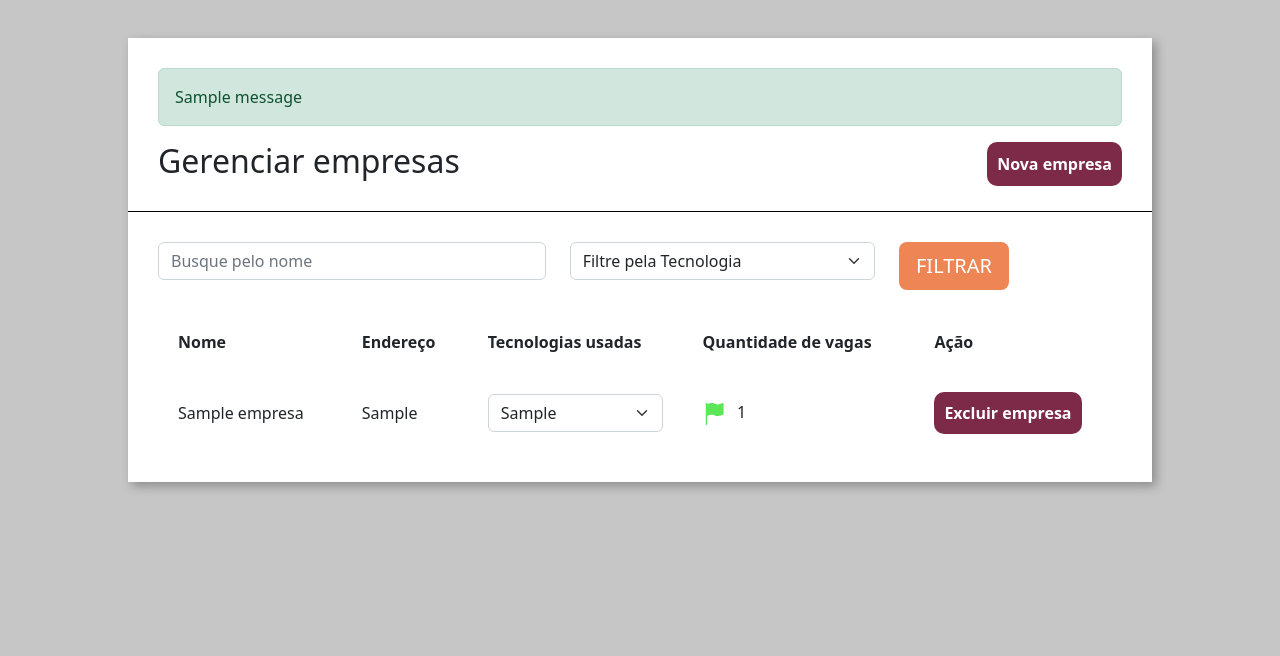
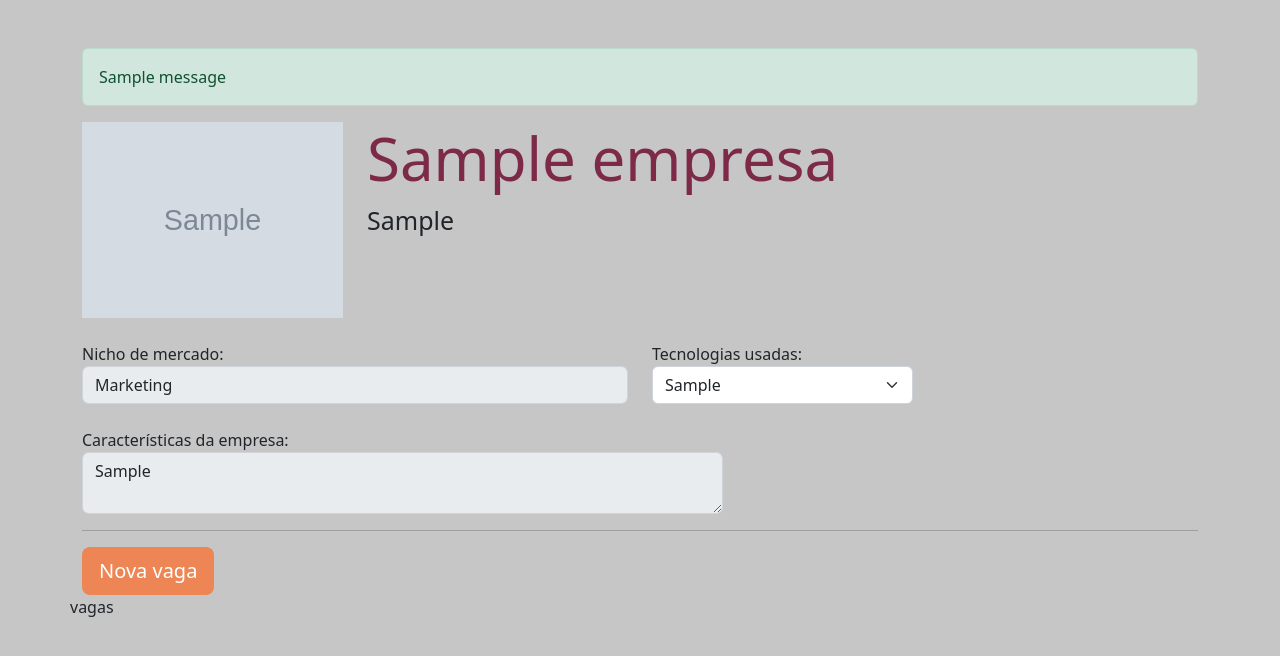
Before and after one commit to aguiardafa/gerenciar-processos-seletivos, a Django app: template empresa/templates/empresa.html in a window 1280 px wide. Shown: the part 56-712 px from the top of the page. Run offline with Django 4.2, Linux system fonts and the light colour scheme; the template is opened without the code that fills it: values that come from a table or form of the project are taken from there, others are empty; tables that the repository leaves empty hold one stand-in row (values such as "Sample post"); grey boxes marked "Sample" are stand-in pictures; one stand-in notice (Sample message) is shown.

Commit message:
feat(gerenc_empresa): implementa detalhar  empresa

```diff
--- a/empresa/templates/empresa.html
+++ b/empresa/templates/empresa.html
@@ -1,90 +1,62 @@
-{% extends 'base.html' %} {% load static %} {% load filtro %} {% block 'head' %}
-<link href="{% static 'empresa/css/empresas.css' %}" rel="stylesheet" />
+{% extends 'base.html' %} {% load static %} {% block 'head' %}
+<link href="{% static 'empresa/css/empresa.css' %}" rel="stylesheet" />
 {% endblock%} {% block 'body' %}
-<div class="wrapper">
-  <div class="box">
-    <div class="header-box">
+
+<br />
+<div class="container">
   {% if messages %} {% for message in messages %}
+  <br />
   <section class="alert {{message.tags}}">{{message}}</section>
   {% endfor %} {% endif %}
-      <h2 class="titulo">Gerenciar empresas</h2>
-      <a class="btn-nova-empresa" href="{% url 'nova_empresa' %}"
-        >Nova empresa</a
-      >
+  <div class="row">
+    <div class="col-md-3">
+      <img width="100%" src="{{empresa.logo.url}}" />
     </div>
-    <div class="borda-box"></div>
-    <div class="body-box">
-      <form action="{% url 'empresa' %}" method="GET">
-        {% csrf_token %}
+
+    <div class="col-md">
+      <h1 class="titulo">{{empresa.nome}}</h1>
+      <p class="paragrafo">{{empresa.endereco}}</p>
+    </div>
+  </div>
+  <br />
   <div class="row">
-          <div class="col-md-5">
+    <div class="col-md-6">
+      <label>Nicho de mercado:</label>
       <input
+        disabled
         type="text"
-              placeholder="Busque pelo nome"
         class="form-control"
-              name="nome"
+        value="{{empresa.get_nicho_mercado_display}}"
       />
     </div>
-          <div class="col-md-4">
-            <select class="form-select" name="tecnologias">
-              <option value="">Filtre pela Tecnologia</option>
-              {% for tech in tecnologias%}
-              <option value="{{tech.id}}">{{tech}}</option>
-              {% endfor %}
-            </select>
-          </div>
+
     <div class="col-md-3">
-            <input
-              type="submit"
-              value="FILTRAR"
-              class="btn btn-lg btn-orange"
-            />
-          </div>
-        </div>
-      </form>
-
-      <table class="tabela" cellpadding="20">
-        <tr>
-          <th>Nome</th>
-          <th>Endereço</th>
-          <th>Tecnologias usadas</th>
-          <th>Quantidade de vagas</th>
-          <th>Ação</th>
-        </tr>
-        {% if not empresas %}
-        <tr>
-          <td colspan="5" class="tabela-linha">
-            <p>Não existem Empresas cadastradas</p>
-          </td>
-        </tr>
-        {% endif %} {% for empresa in empresas%}
-        <tr {% if forloop.counter|is_par %} class="tabela-linha" {% endif %}>
-          <td>{{empresa.nome}}</td>
-          <td>{{empresa.endereco}}</td>
-          <td>
+      <label>Tecnologias usadas:</label>
       <select class="form-select">
         {% for tech in empresa.tecnologias.all %}
         <option>{{tech}}</option>
         {% endfor %}
-              <option></option>
       </select>
-          </td>
-          <td>
-            {% if empresa.qtd_vagas > 0 %}
-            <img src="{% static 'empresa/img/flag_green.png' %}" />
-            {% else %}
-            <img src="{% static 'empresa/img/flag_red.png' %}" />
-            {% endif %} &nbsp&nbsp{{empresa.qtd_vagas}}
-          </td>
-          <td>
-            <a class="btn-excluir" href="{% url 'excluir_empresa' empresa.id %}"
-              >Excluir empresa</a
-            >
-          </td>
-        </tr>
-        {% endfor %}
-      </table>
     </div>
   </div>
+  <br />
+  <div class="row">
+    <div class="col-md-7">
+      <label>Características da empresa:</label>
+      <textarea disabled class="form-control">
+{{empresa.caracteristica_empresa}}</textarea
+      >
     </div>
-{% endblock%}
+
+    <div class="col-md-3"></div>
+  </div>
+
+  <hr />
+
+  <a class="btn btn-lg btn-orange">Nova vaga</a>
+
+  <div class="row">vagas</div>
+</div>
+<br />
+<br />
+{% endblock %}
--- a/empresa/urls.py
+++ b/empresa/urls.py
@@ -5,5 +5,6 @@ urlpatterns = [
     path('empresas/', views.empresas, name="empresa"),
     path('nova_empresa/', views.nova_empresa, name="nova_empresa"),
     path('excluir_empresa/<int:id>', views.excluir_empresa, name="excluir_empresa"),
+    path('empresa/<int:id>', views.empresa, name="empresa_unica"),
 
 ]
--- a/seletive/urls.py
+++ b/seletive/urls.py
@@ -1,8 +1,12 @@
 from django.contrib import admin
 from django.urls import path, include
+from django.conf import settings
+from django.conf.urls.static import static
 
 urlpatterns = [
     path('admin/', admin.site.urls),
     path('home/', include('empresa.urls'))
 
 ]
+
+urlpatterns += static(settings.MEDIA_URL, document_root=settings.MEDIA_ROOT)
--- /dev/null
+++ b/templates/static/empresa/css/empresa.css
@@ -0,0 +1,13 @@
+.titulo{
+    color: #7D2948;
+    font-size: 60px;
+}
+
+.paragrafo{
+    font-size: 25px;
+}
+
+.btn-orange{
+    background-color: #ED8554;
+    color: white;
+}
--- a/templates/static/empresa/css/empresas.css
+++ b/templates/static/empresa/css/empresas.css
@@ -78,3 +78,14 @@
     border-radius: 10px;
     font-weight: bold;
 }
+
+.btn-nome-empresas{
+    text-decoration: none;
+    color: #7D2948;
+    font-weight: bold;
+}
+
+.btn-nome-empresas:hover{
+    text-decoration: none;
+    color: #631f38;
+}
```
Also changed, not shown: empresa/templates/empresas.html (added, +96 -0 lines), empresa/views.py (+7 -2 lines). Lines whose indentation alone changed are shown as unchanged.
